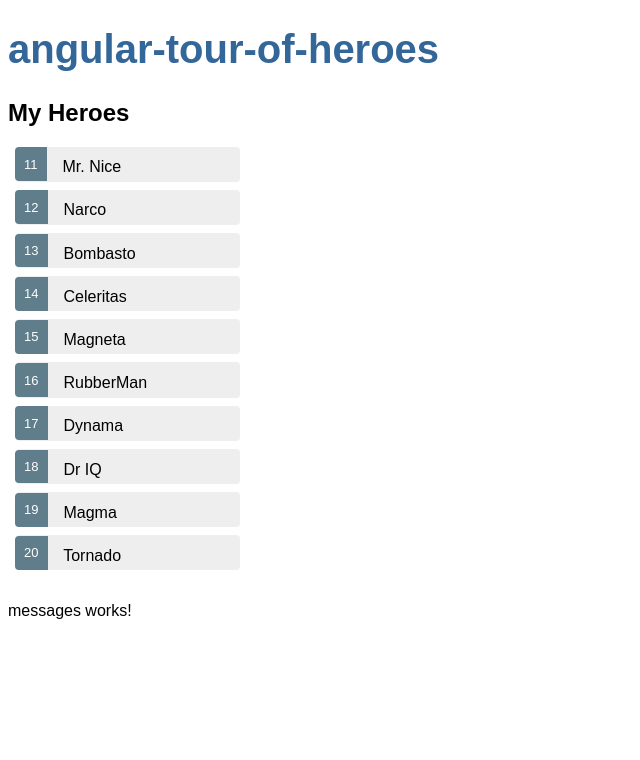
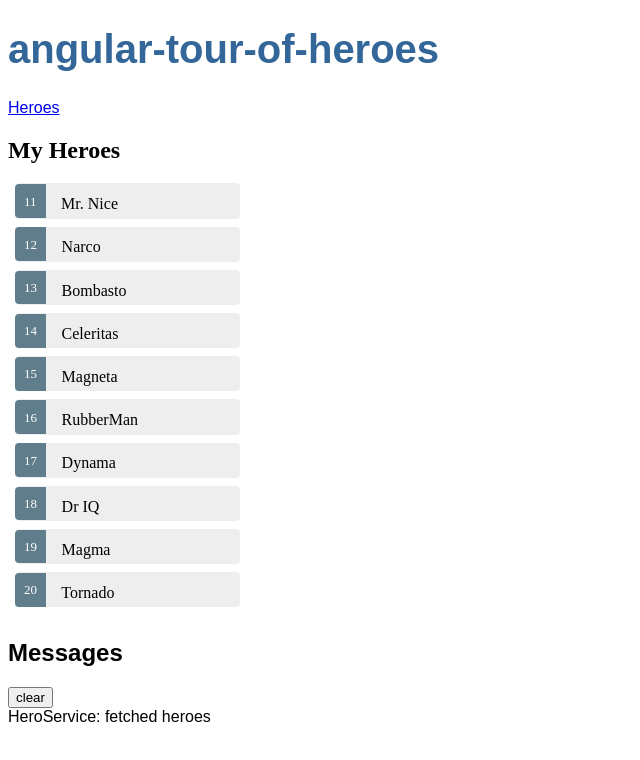
Before and after one commit to divijish/TourOfHeroes, an Angular app: page /heroes in a window 1280 px wide. Shown: the top 760 px of the page, without its empty margins (0-640 px from the left). Built offline with nearby package versions, Linux system fonts and the light colour scheme; what angular-in-memory-web-api would draw is missing.

Commit message:
Added routing module.

```diff
--- a/src/app/app.component.html
+++ b/src/app/app.component.html
@@ -1,3 +1,6 @@
 <h1>{{title}}</h1>
-<app-heroes></app-heroes>
+<nav>
+  <a routerLink="/heroes">Heroes</a>
+</nav>
+<router-outlet></router-outlet>
 <app-messages></app-messages>
--- a/src/app/app.module.ts
+++ b/src/app/app.module.ts
@@ -9,6 +9,7 @@
 import { InMemoryDataService } from './in-memory-data.service';
 import { HttpClientModule } from '@angular/common/http';
 import { MessagesComponent } from './messages/messages.component';
+import { AppRoutingModule } from './app-routing.module';
 
 @NgModule({
   declarations: [
@@ -27,7 +28,9 @@
 // Remove it when a real server is ready to receive requests.
 HttpClientInMemoryWebApiModule.forRoot(
   InMemoryDataService, { dataEncapsulation: false }
-)
+),
+
+AppRoutingModule
   ],
   providers: [],
   bootstrap: [AppComponent]
--- a/src/app/hero.service.ts
+++ b/src/app/hero.service.ts
@@ -2,6 +2,7 @@
 import { Hero } from './hero';
 import { HEROES } from './mock-heroes';
 import { Observable, of } from 'rxjs';
+import { MessageService } from './message.service';
 
 @Injectable({
   providedIn: 'root'
@@ -11,13 +12,9 @@
   hero: Hero;
 
   getHeroes(): Observable<Hero[]> {
-
-    // for (const h of HEROES) {
-    //   for (let v in h) {
-    //     console.log(v + ' ' + h[v]);
-    //   }
-    // }
+    // TODO: send the message _after_ fetching the heroes
+    this.messageService.add('HeroService: fetched heroes');
     return of(HEROES);
   }
-  constructor() { }
+  constructor(private messageService: MessageService) { }
 }
--- /dev/null
+++ b/src/app/message.service.ts
@@ -0,0 +1,16 @@
+import { Injectable } from '@angular/core';
+
+@Injectable({
+  providedIn: 'root',
+})
+export class MessageService {
+  messages: string[] = [];
+
+  add(message: string) {
+    this.messages.push(message);
+  }
+
+  clear() {
+    this.messages = [];
+  }
+}
--- a/src/app/messages/messages.component.html
+++ b/src/app/messages/messages.component.html
@@ -1,3 +1,8 @@
-<p>
-  messages works!
-</p>
+<div *ngIf="messageService.messages.length">
+
+  <h2>Messages</h2>
+  <button class="clear"
+          (click)="messageService.clear()">clear</button>
+  <div *ngFor='let message of messageService.messages'> {{message}} </div>
+
+</div>
```
Also changed, not shown: src/app/app-routing.module.ts (added, +14 -0 lines), src/app/messages/messages.component.ts (+7 -1 lines), 2 other files (tests, documents, lock files or other folders).
